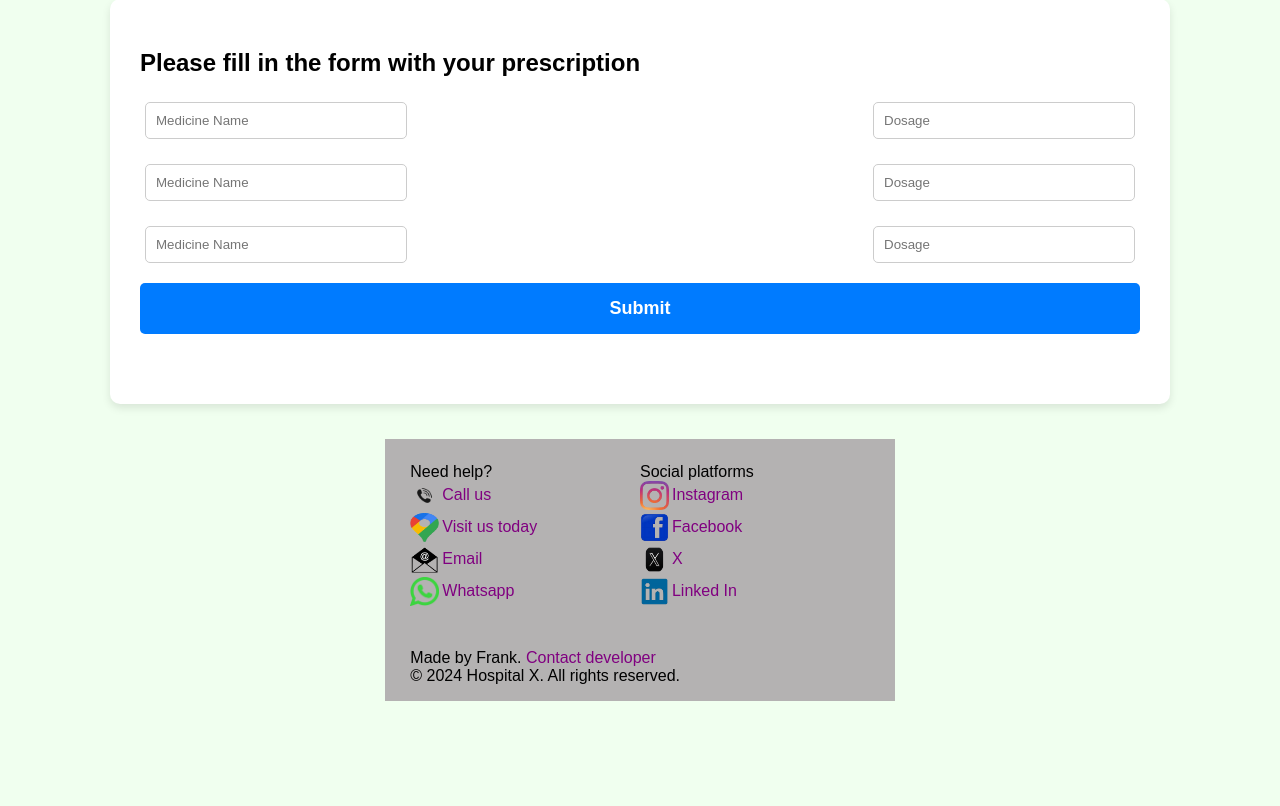
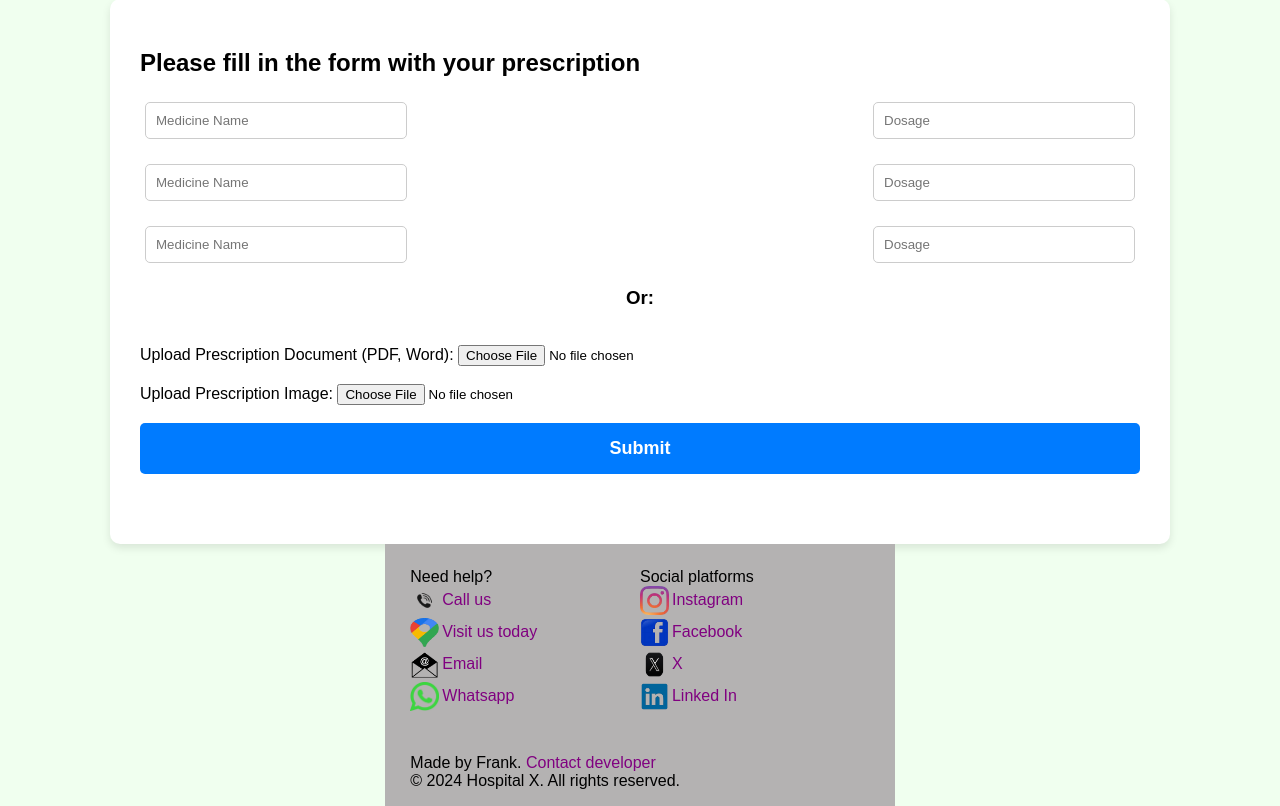
Before and after one commit to frankrazzih/virtual_doctor_backend, a Flask app: page /user/pharm_search in a window 1280 px wide. Shown: the part 99-905 px from the top of the page. Before the commit the page ends 800 px from the top, so only its background shows below. Run offline with Flask 3, Linux system fonts and the light colour scheme.

Commit message:
implemented AI to process prescriptions uploaded in the form of an image ie png, jpg, jpeg and file formats namely pdf and docx Added comprehensive error handling during this operations the presc processing is working partially but more work needs to be done to fine tune it

```diff
--- a/app.py
+++ b/app.py
@@ -21,6 +21,13 @@ def create_app():
     # talisman = Talisman(app, content_security_policy=None) #ensure app is only served via https
     # app.config['SESSION_COOKIE_SECURE'] = True #ensure cookies are only sent via https
     # app.config['SESSION_COOKIE_HTTPONLY'] = True #prevent cookies from being manipulated with js on clientside
+
+   # Set the upload folder path
+    app.config['UPLOAD_FOLDER'] = os.path.join(app.root_path, 'uploads')
+
+    # Ensure the upload folder exists
+    if not os.path.exists(app.config['UPLOAD_FOLDER']):
+        os.makedirs(app.config['UPLOAD_FOLDER'])
 
     #setup logging
     try:
--- a/routes/user_routes.py
+++ b/routes/user_routes.py
@@ -30,15 +30,24 @@ from .utils import (
     send_email,
     get_cur_time,
     clear_session_except,
-    redis_client
+    redis_client,
+    pre_process_file
     )
 from .meeting_routes import create_room
 import json
-from os import getenv
 import jwt
 from sqlalchemy import or_
 from sqlalchemy.sql import func, distinct
-#create a blueprint
+import os
+import pytesseract
+from PIL import Image
+import spacy
+import fitz  # PyMuPDF
+import docx
+
+# Load spaCy AI model
+nlp = spacy.load('en_core_web_sm')
+
 user_bp = Blueprint('user', __name__)
 
 #registration endpoint
@@ -285,13 +294,13 @@ def finish_booking():
                 except Exception as error:
                     print(f'redis error: {error}')
                 #create meeting links
-                link = getenv('LINK')
+                link = os.getenv('LINK')
                 payload = {
                     'meeting_id': room_id,
                     'start_time': time_link,
                     'owner': 'patient'
                 }
-                make_token = lambda payload: jwt.encode(payload, getenv('APP_KEY'), algorithm='HS256')
+                make_token = lambda payload: jwt.encode(payload, os.getenv('APP_KEY'), algorithm='HS256')
                 #create a secure token with the payload
                 token = make_token(payload)
                 user_url = f'{link}/meeting?token={token}'
@@ -400,36 +409,71 @@ def presc():
         del session['presc_uuid']
         return render_template('/private/user_portal/user_home.html', presc=presc, presc_uuid=presc_uuid)
 
+#processing files and images containing precription
+def extract_text_from_pdf(file_path):
+    '''extract text from pdf file'''
+    try:
+        doc = fitz.open(file_path)
+        text = ""
+        for page_num in range(len(doc)):
+            page = doc.load_page(page_num)
+            text += page.get_text()
+        current_app.logger.info('Text extracted from pdf file successfully')
+    except:
+        current_app.logger.error('Error extracting text from pdf file', exc_info=True)
+    return text
+
+def extract_text_from_word(file_path):
+    '''extract text from word file'''
+    try:
+        doc = docx.Document(file_path)
+        text = ""
+        for paragraph in doc.paragraphs:
+            text += paragraph.text + "\n"
+        current_app.logger.info('Text extracted from docx file successfully')
+    except:
+        current_app.logger.error('Error extracting text from docx file', exc_info=True)
+    return text
+
+def extract_text_from_image(image_path):
+    '''extract text from image using image recognition'''
+    try:
+        img = Image.open(image_path)
+        text = pytesseract.image_to_string(img)
+        current_app.logger.info('Text extracted from image file successfully')
+    except:
+        current_app.logger.error('Error extracting text from image', exc_info=True)
+    return text
+
+def extract_presc_data(text):
+    '''extract prescription from text retrieved from file using natural language processing'''
+    try:
+        doc = nlp(text)
+        medications = []
+        for ent in doc.ents:
+            if ent.label_ in ['DRUG', 'MEDICATION']:
+                medications.append(ent.text)
+    except:
+        current_app.logger.error('Error extracting prescription from text')
+    return medications
+
 @user_bp.route('/pharm_search', methods=['GET', 'POST'])
 def pharm_search():
-    '''purchase medicine from the pharmacy'''
+    '''searches submitted prescription from the pharmacy'''
     if request.method == 'GET':
         '''return pharmacy page'''
         if 'page' in request.args:
             return redirect(url_for('public.sign_in'))
         return render_template('/private/user_portal/pharm_orders.html', step1=True)
     else:
-        #check if the presc is will be retrieved using the presc_uuid or from a prescription uploaded
-        presc_uuid = request.form.get('presc_uuid')
         med_entries = []
-        if not presc_uuid:
-            #data is sent through an uploaded prescrition so retrieve it
-            counter = 1
-            while True:
-                med_name = request.form.get(f'med_name{counter}')
-                dosage = request.form.get(f'dosage{counter}')
-                counter += 1
-                #check if all entries have been retrieved
-                if not med_name:
-                    current_app.logger.info('Uploaded prescription retrieved')
-                    break
-                med_entries.append(
-                    {
-                        'med_name': med_name,
-                        'dosage': dosage
-                    }
-                )
-        else:
+        #presc is to be retrieved using a presc uuid
+        if 'presc_uuid' in request.form:
+            presc_uuid = request.form.get('presc_uuid')
+            if not presc_uuid:
+                flash('An error occured. Please try again')
+                current_app.logger.error('Error retrieving presc uuid from from form.', exc_info=True)
+                return redirect(request.referrer)
             #check if the presc exists in memory
             try:
                 presc = redis_client.get(presc_uuid)
@@ -456,6 +500,50 @@ def pharm_search():
                     current_app.logger.info('Prescription retrieved from redis and memory freed')
             except:
                 current_app.logger.error(f'An error occured while retrieving prescription from redis', exc_info=True)
+        #prescription was uploaded as a document
+        elif 'document' in request.files or 'image' in request.files:
+            file = request.files.get('document') or request.files.get('image')
+            if file.filename == '':
+                flash('No file was uploaded')
+                return redirect(request.referrer)
+            if file:
+                file_path = pre_process_file(file)
+                #get text from the files
+                if file_path.endswith('.pdf'):
+                    text = extract_text_from_pdf(file_path)
+                elif file_path.endswith('.docx'):
+                    text = extract_text_from_word(file_path)
+                elif file_path.endswith(('.jpg', '.png', '.jpeg')):
+                    text = extract_text_from_image(file_path)
+                else:
+                    flash('Invalid file format. Supported file formats are PDF AND DOCX for documents and JPG, JPEG OR PNG for images')
+                    return redirect(request.referrer), 400
+                if not text:
+                    flash('Error processing file. Please try again')
+                    return redirect(request.referrer)
+            #extract prescription from text retrieved from file
+            med_entries = extract_presc_data(text)
+            return jsonify(med_entries)
+        #prescription typed manually
+        elif 'med_name1' in request.form:
+            counter = 1
+            while True:
+                med_name = request.form.get(f'med_name{counter}')
+                dosage = request.form.get(f'dosage{counter}')
+                counter += 1
+                #check if all entries have been retrieved
+                if not med_name:
+                    current_app.logger.info('Uploaded prescription retrieved')
+                    break
+                med_entries.append(
+                    {
+                        'med_name': med_name,
+                        'dosage': dosage
+                    }
+                )
+        else:
+            flash('No prescription was submitted')
+            return redirect(request.referrer)
         #extract med names from med entries
         med_names = [med['med_name'] for med in med_entries]
         #create an order and store the med_entries in memory and db to be submitted to pharmacy for delivery
--- a/templates/private/user_portal/pharm_orders.html
+++ b/templates/private/user_portal/pharm_orders.html
@@ -23,7 +23,7 @@
 <p><i><strong>"Your health matters to us"</strong></i></p>
 </div>
 <br>
-<a href="{{url_for('user.pharm_orders', page=back)}}">
+<a href="{{url_for('user.home', page=back)}}">
     <button>Back</button>
 </a>
 
@@ -45,9 +45,17 @@
     <!--toggle form visibility-->
     {%if step1%}
     <div class="form-container">
-    <form action="{{url_for('user.pharm_search')}}" method="post" id="consultation-form">
+    <form action="{{url_for('user.pharm_search')}}" method="post" id="consultation-form" enctype="multipart/form-data">
         <h2>Please fill in the form with your prescription</h2>
         <div id="prescription-entries"></div>
+        <h3>Or:</h3>
+        <br>
+        <label for="document">Upload Prescription Document (PDF, Word):</label>
+        <input type="file" id="document" name="document" accept=".pdf,.doc,.docx">
+        <br> <br>
+        <label for="image">Upload Prescription Image:</label>
+        <input type="file" id="image" name="image" accept="image/*">
+      <br> <br>
         <button type="submit" class="submit-button">Submit</button>
     </form>
     </div>
```
Also changed, not shown: routes/utils.py (+10 -0 lines), templates/private/user_portal/user_home.html (+5 -27 lines), 1 other file.
